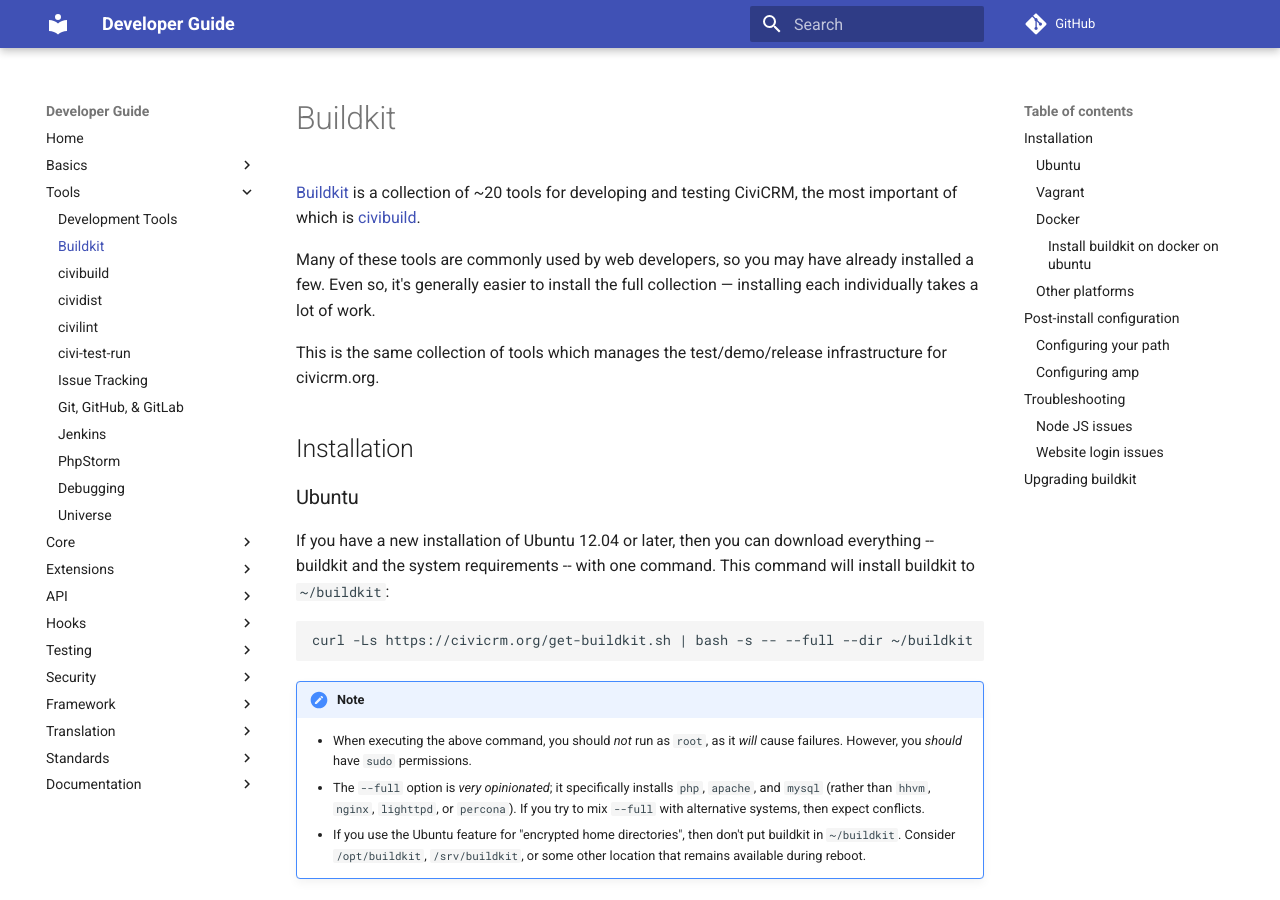
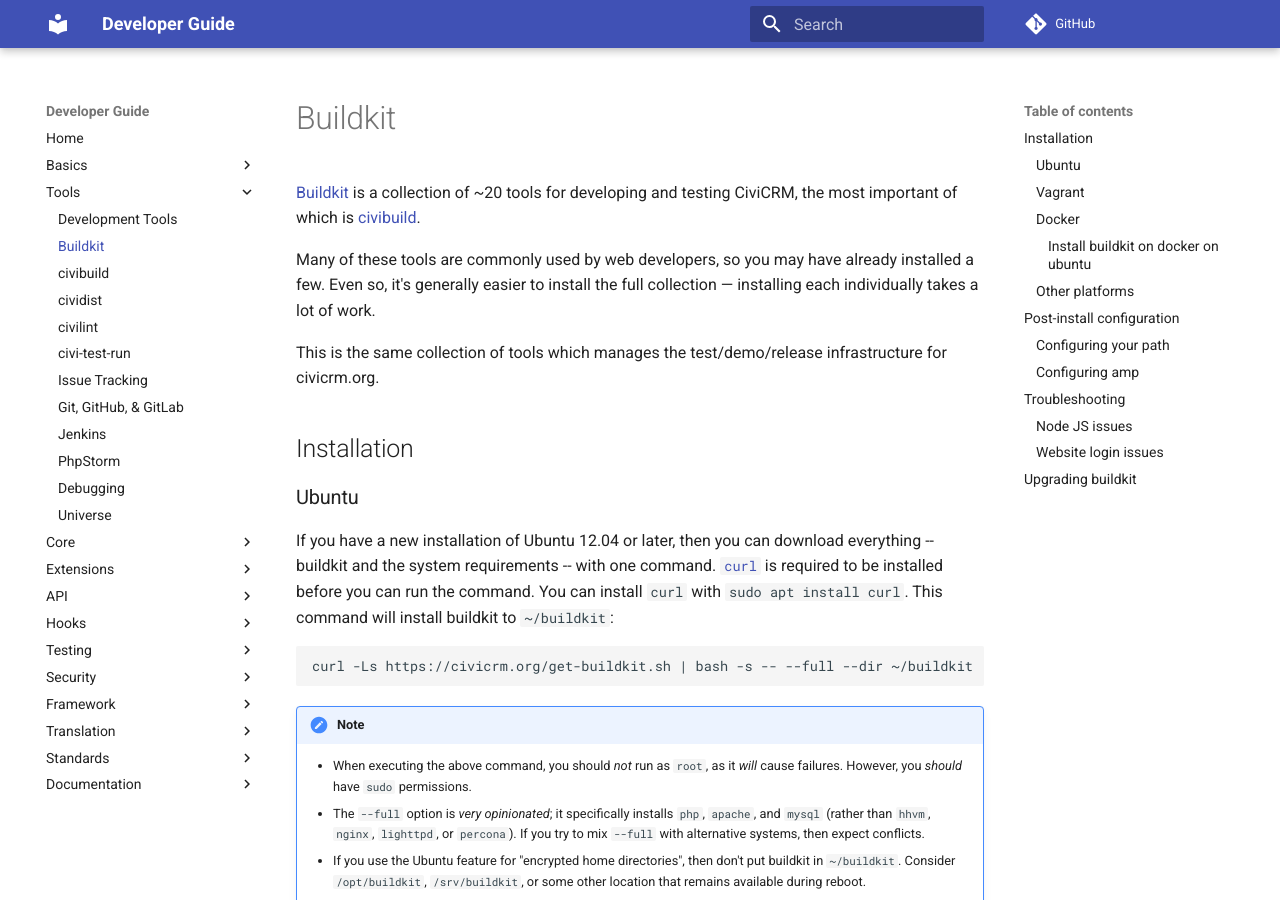
Before and after one commit to civicrm/civicrm-dev-docs, an MkDocs documentation site: the page built from docs/tools/buildkit.md, in a window 1280 px wide and 900 px high. Built offline with MkDocs 1.6.1 and Material for MkDocs 9.7.7, drawn with Linux system fonts in a browser that asks for light colours; comment, search, counter and statistics services are not loaded; old or Windows-style settings are respelled for this version of MkDocs.

Commit message:
add text re curl installation to Ubuntu

````diff
--- a/docs/tools/buildkit.md
+++ b/docs/tools/buildkit.md
@@ -11,7 +11,7 @@
 
 ### Ubuntu
 
-If you have a new installation of Ubuntu 12.04 or later, then you can download everything -- buildkit and the system requirements -- with one command. This command will install buildkit to `~/buildkit`:
+If you have a new installation of Ubuntu 12.04 or later, then you can download everything -- buildkit and the system requirements -- with one command. [`curl`](https://curl.haxx.se/) is required to be installed before you can run the command. You can install `curl` with `sudo apt install curl`.  This command will install buildkit to `~/buildkit`:
 
 ```bash
 curl -Ls https://civicrm.org/get-buildkit.sh | bash -s -- --full --dir ~/buildkit
````
